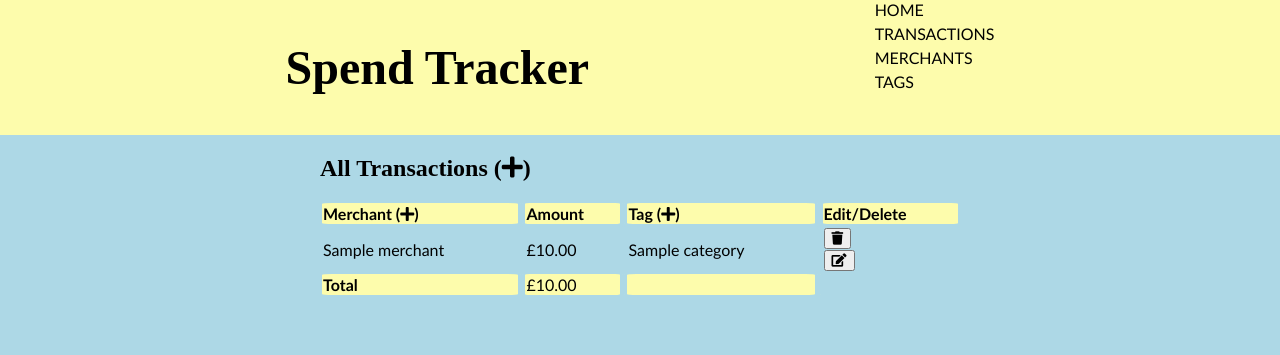
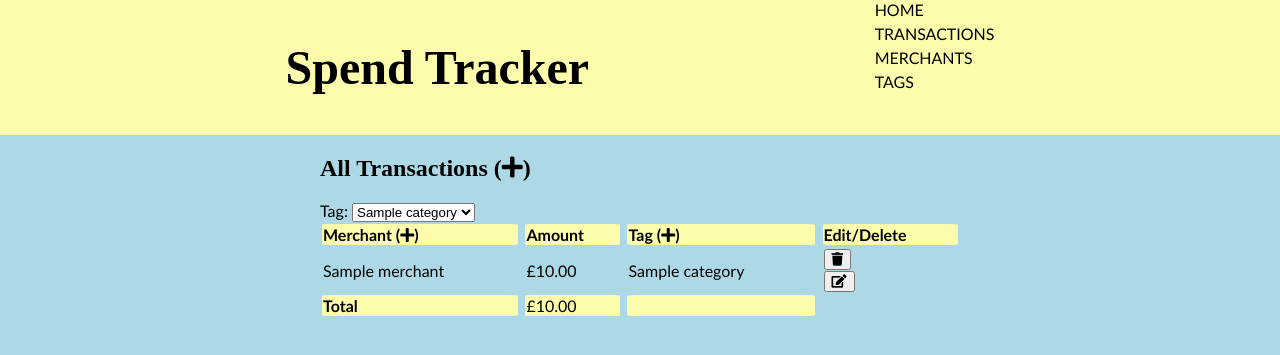
Before and after one commit to lushpurr/project1_spend_tracker, a Flask app: page /transactions in a window 1280 px wide. Shown: the top 355 px of the page. Run offline with Flask 2, Linux system fonts and the light colour scheme; a database or web service that is not in the repository returns one stand-in record (values such as "Sample title"); some libraries are stand-ins or nearby versions.

Commit message:
updated transaction repo new to pass tags list and filter select form in index.html

```diff
--- a/app/controllers/transaction_controller.py
+++ b/app/controllers/transaction_controller.py
@@ -10,7 +10,8 @@ transactions_blueprint = Blueprint("transactions", __name__)
 @transactions_blueprint.route("/transactions")
 def transactions():
     transactions = transaction_repository.select_all() # NEW
-    return render_template("transactions/index.html", transactions = transactions)
+    tags = tag_repository.select_all()
+    return render_template("transactions/index.html", transactions = transactions, tags=tags)
 
 # NEW
 # GET '/transactions/new'
--- a/app/db/spend_tracker.sql
+++ b/app/db/spend_tracker.sql
@@ -17,5 +17,6 @@ CREATE TABLE transactions (
     id SERIAL PRIMARY KEY,
     amount FLOAT,
     merchant_id INT REFERENCES merchants(id) ON DELETE CASCADE,
-    tag_id INT REFERENCES tags(id) ON DELETE CASCADE
+    tag_id INT REFERENCES tags(id) ON DELETE CASCADE,
+    ts timestamp
 );
--- a/app/models/transaction.py
+++ b/app/models/transaction.py
@@ -1,5 +1,5 @@
 class Transaction:
-    def __init__(self, amount, merchant, tag, id = None):
+    def __init__(self, amount, merchant, tag, ts=None, id = None):
         self.amount = amount
         self.merchant = merchant
         self.tag = tag
--- a/app/static/css/style.css
+++ b/app/static/css/style.css
@@ -13,6 +13,10 @@ a {
 
 .add-new-option{
 
+  display:inline-block;
+}
+
+#filters {
   display:inline-block;
 }
 
--- a/app/templates/transactions/index.html
+++ b/app/templates/transactions/index.html
@@ -2,7 +2,28 @@
 
 {% block content %}
     <h2>All Transactions (<a href="/transactions/new"><i class="fa fa-plus" aria-hidden="true" title="add new transaction"></i></a>)</h2></th>
+    <section id="filters">
 
+        <form action="/transactions" method="POST">
+        <div>
+            <label for="tag">Tag:</label>
+                <select name="tag_id" id="tag">
+                    {% for tag in tags %}
+                    {% if tag.active %}
+                    <option value= "{{ tag.id }}">
+                        {{ tag.category}}
+                    </option>"
+                    {% endif %}
+
+                    {% endfor %}
+                </select>
+        </div>
+        </form>
+
+
+
+
+    </section>
     <table>
         <tr>
             <th>Merchant (<a href="/merchants/new"><i class="fa fa-plus" aria-hidden="true" title="add new merchant"></i></a>)</th>
```
